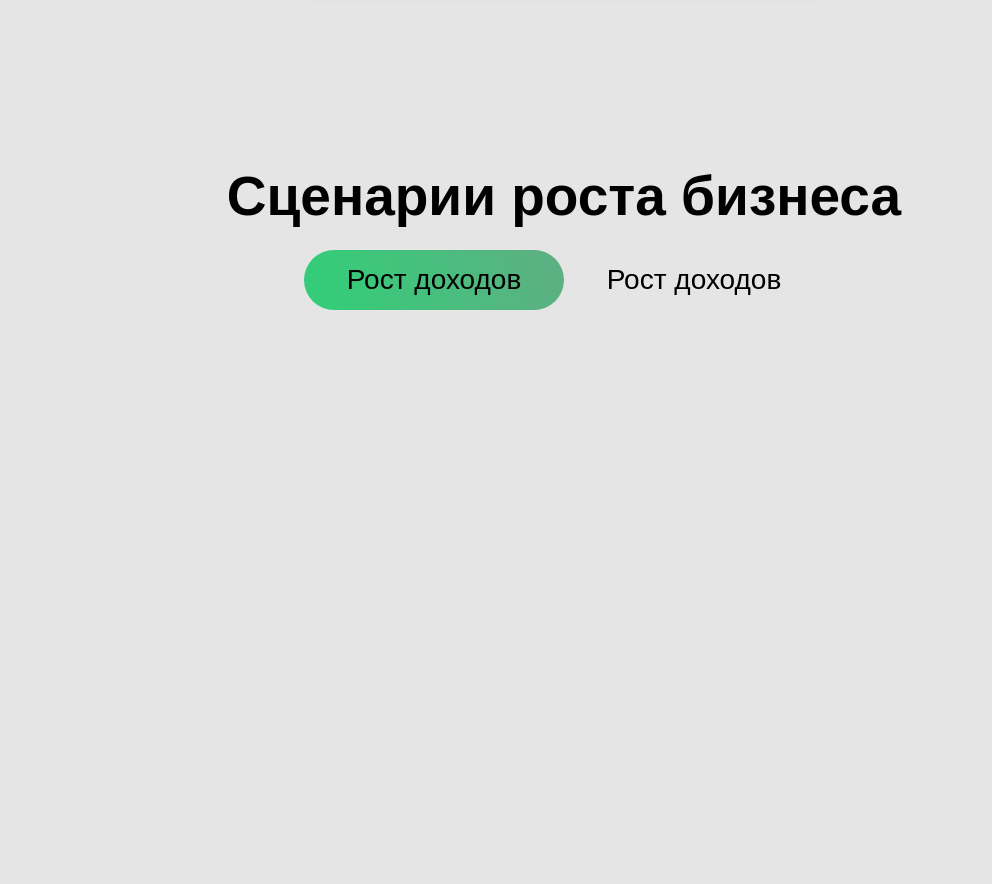
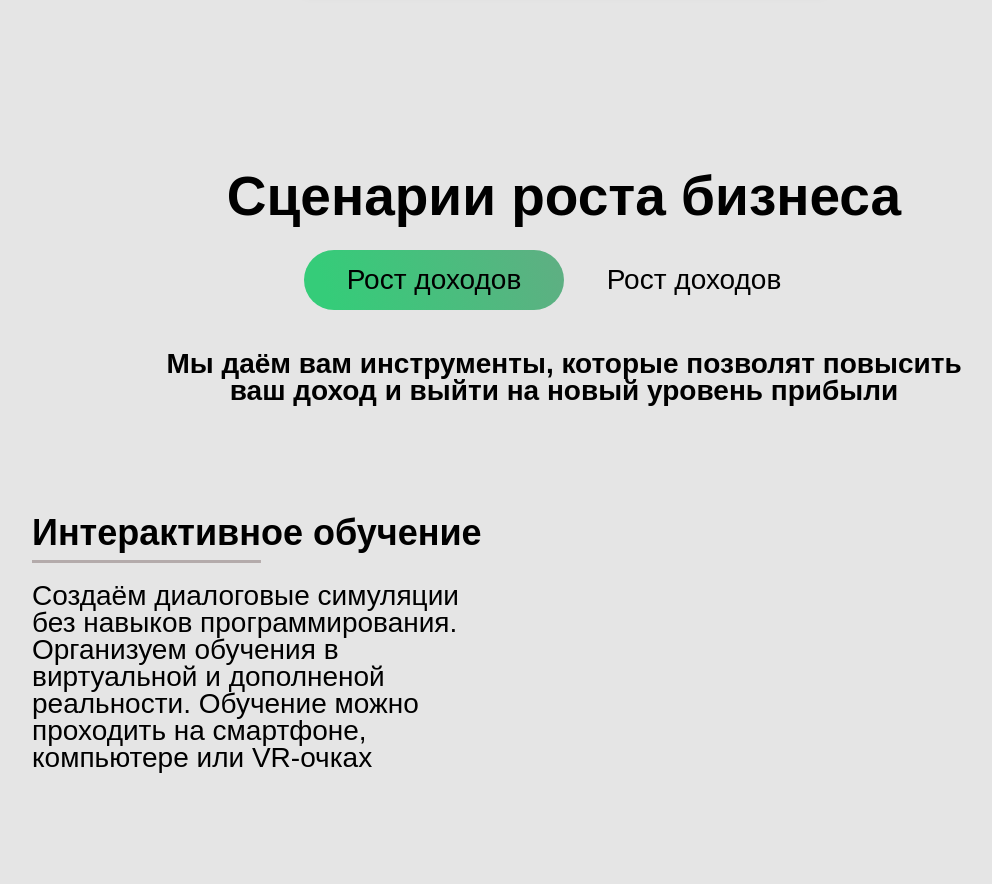
Before and after one commit to tyuop077/FrontendIRISLanding, a plain HTML site: page index.html in a window 1280 px wide. Shown: the part 2975-3859 px from the top of the page, without its empty margins (76-1068 px from the left). Before the commit the page ends 3353 px from the top, so only its background shows below. Drawn offline with Linux system fonts and the light colour scheme.

Commit message:
Tools section & centered content (smaller title)

```diff
--- a/index.html
+++ b/index.html
@@ -100,6 +100,13 @@
         <div class="growth">Рост доходов</div>
         <div class="payLess">Рост доходов</div>
     </div>
+    <div class="centeredContent">
+        Мы даём вам инструменты, которые позволят повысить<br>ваш доход и выйти на новый уровень прибыли
+    </div>
+    <div class="tagline">
+        <b><ins>Интерактивн</ins>ое обучение</b>
+        Создаём диалоговые симуляции без навыков программирования. Организуем обучения в виртуальной и дополненой реальности. Обучение можно проходить на смартфоне, компьютере или VR-очках
+    </div>
 </div>
 </body>
 </html>
--- a/style.css
+++ b/style.css
@@ -251,3 +251,10 @@ a.receive_a_call:focus {
     text-decoration: underline;
     cursor: pointer;
 }
+
+.centeredContent {
+    padding-top: 40px;
+    font: 28px/27px sans-serif;
+    text-align: center;
+    font-weight: bold;
+}
```
